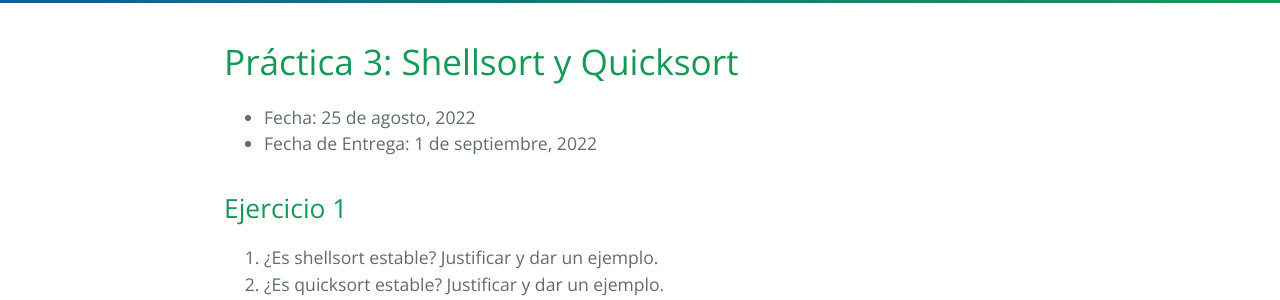
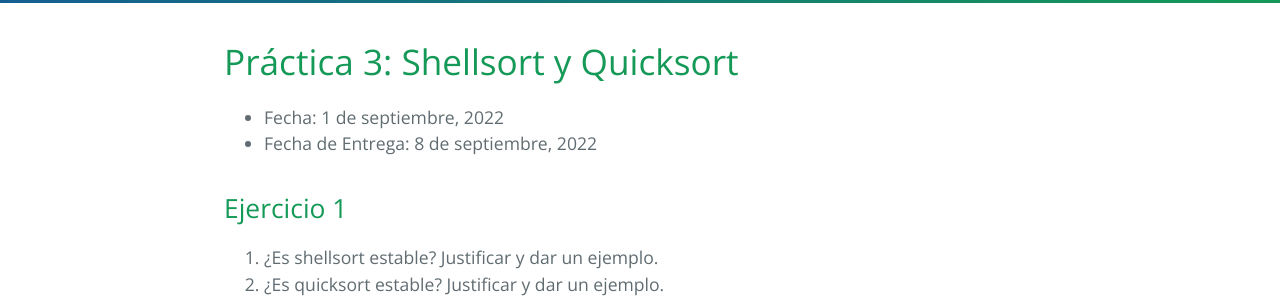
Before and after one commit to FacultadDeIngenieria/anaydis, a Jekyll site: the page built from practice/tp3.md, in a window 1280 px wide. Shown: the part 266-566 px from the top of the page. Built offline with Jekyll 4.4.1, drawn with Linux system fonts in a browser that asks for light colours.

Commit message:
fix: tp3 dates

```diff
--- a/practice/tp3.md
+++ b/practice/tp3.md
@@ -6,8 +6,8 @@ permalink: /practice/3
 
 # Práctica 3: Shellsort y Quicksort
 
-* Fecha: 25 de agosto, 2022
-* Fecha de Entrega: 1 de septiembre, 2022
+* Fecha: 1 de septiembre, 2022
+* Fecha de Entrega: 8 de septiembre, 2022
 
 ## Ejercicio 1
 
```
